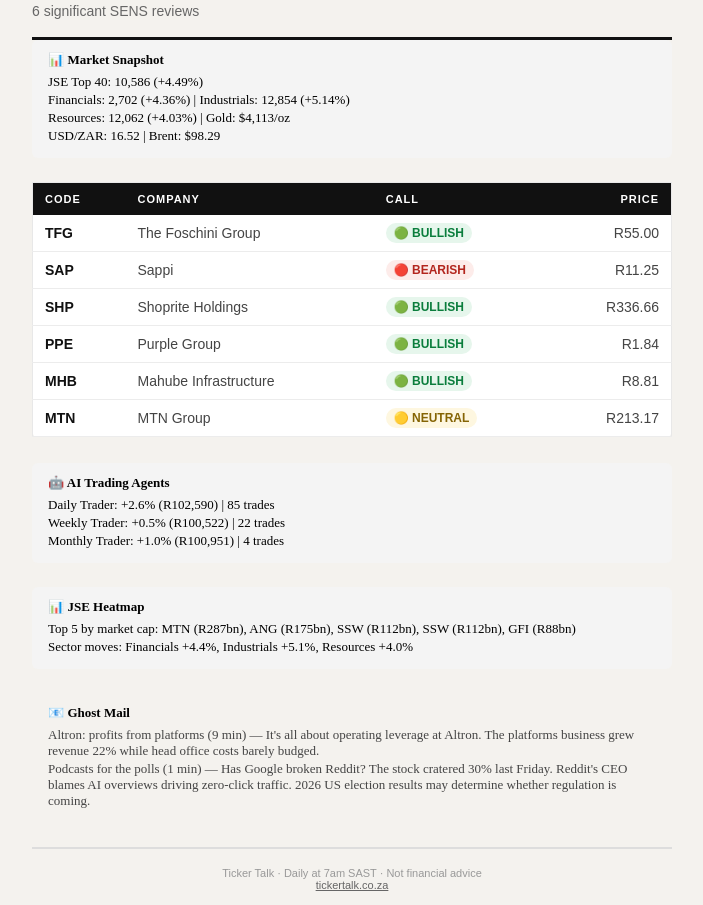
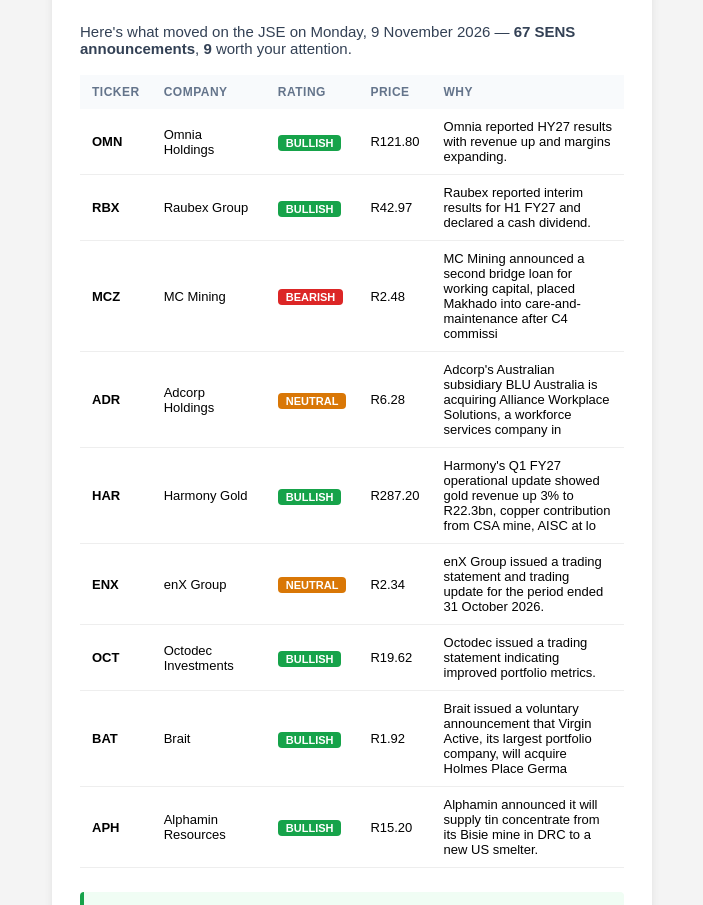
Before and after one commit to andrewwwatt/tickertalk, a plain HTML site: page preview.html in a window 1280 px wide. Shown: the part 120-1025 px from the top of the page, without its empty margins (288-991 px from the left). Drawn offline with Linux system fonts and the light colour scheme.

Commit message:
Update preview to match latest Ticker Talk email format

```diff
--- a/preview.html
+++ b/preview.html
@@ -1,99 +1,142 @@
 <!DOCTYPE html>
 <html>
-<head><meta charset="utf-8"><meta name="viewport" content="width=device-width,initial-scale=1"></head>
-<body style="margin:0;padding:0;background:#f4f2ee;">
-<div style="max-width:640px;margin:0 auto;padding:28px 18px 40px 18px;">
+<head><meta http-equiv="Content-Type" content="text/html; charset=utf-8"></head>
+<body style="margin:0;padding:0;background:#f4f4f4;font-family:Arial,Helvetica,sans-serif">
+<table width="100%" cellpadding="0" cellspacing="0">
+<tbody>
+<tr>
+<td align="center" style="padding:20px 10px">
+<table width="600" cellpadding="0" cellspacing="0" style="background:#fff;border-radius:8px;overflow:hidden;box-shadow:0 2px 8px rgba(0,0,0,.08)">
+<tbody>
 
-  <!-- HEADER strip — yesterday's clean uppercase date format -->
-  <div style="padding:0 0 18px 0;border-bottom:3px solid #111;">
-    <div style="font-family:Arial,sans-serif;font-size:12px;letter-spacing:2px;text-transform:uppercase;color:#888;">Ticker Talk · Tuesday, 10 Nov 2026</div>
-    <h1 style="margin:8px 0 6px 0;font-family:Georgia,serif;font-size:28px;line-height:1.2;color:#111;">Sanlam's R21bn squeeze, Omnia's 35% earnings jump, and Delta's melting ice cube</h1>
-    <div style="font-family:Arial,sans-serif;font-size:14px;color:#666;">6 significant SENS reviews</div>
-  </div>
+<!-- HEADER dark gradient -->
+<tr>
+<td style="background:linear-gradient(135deg,#1e293b,#334155);padding:24px 28px">
+<table width="100%">
+<tbody>
+<tr>
+<td>
+<h1 style="margin:0;color:#fff;font-size:22px;letter-spacing:-0.5px">📋 Ticker Talk</h1>
+<p style="margin:4px 0 0;color:#94a3b8;font-size:13px">Tuesday, 10 November 2026</p>
+</td>
+<td align="right" style="color:#fbbf24;font-size:13px">9 reviews</td>
+</tr>
+</tbody>
+</table>
+</td>
+</tr>
 
-  <!-- MARKET SNAPSHOT — today's grey-box style with key indices -->
-  <div style="background:#f4f4f4;padding:12px 16px;border-radius:6px;margin-bottom:24px;font-size:13px;">
-<p style="margin:0 0 6px 0;font-weight:bold;">📊 Market Snapshot</p>
-<p style="margin:2px 0;">JSE Top 40: 10,586 (+4.49%)</p>
-<p style="margin:2px 0;">Financials: 2,702 (+4.36%) | Industrials: 12,854 (+5.14%)</p>
-<p style="margin:2px 0;">Resources: 12,062 (+4.03%) | Gold: $4,113/oz</p>
-<p style="margin:2px 0;">USD/ZAR: 16.52 | Brent: $98.29</p>
+<!-- BODY -->
+<tr>
+<td style="padding:24px 28px">
+
+<!-- INTRO -->
+<p style="font-size:15px;color:#334155;margin:0 0 18px">Here's what moved on the JSE on Monday, 9 November 2026 — <strong>67 SENS announcements</strong>, <strong>9</strong> worth your attention.</p>
+
+<!-- STOCKS TABLE with Why column -->
+<table width="100%" cellpadding="0" cellspacing="0">
+<thead>
+<tr style="background:#f8fafc;border-bottom:2px solid #e2e8f0">
+<th style="padding:10px 12px;text-align:left;font-size:12px;text-transform:uppercase;color:#64748b;letter-spacing:0.5px">Ticker</th>
+<th style="padding:10px 12px;text-align:left;font-size:12px;text-transform:uppercase;color:#64748b;letter-spacing:0.5px">Company</th>
+<th style="padding:10px 12px;text-align:left;font-size:12px;text-transform:uppercase;color:#64748b;letter-spacing:0.5px">Rating</th>
+<th style="padding:10px 12px;text-align:left;font-size:12px;text-transform:uppercase;color:#64748b;letter-spacing:0.5px">Price</th>
+<th style="padding:10px 12px;text-align:left;font-size:12px;text-transform:uppercase;color:#64748b;letter-spacing:0.5px">Why</th>
+</tr>
+</thead>
+<tbody>
+<tr>
+<td style="padding:10px 12px;border-bottom:1px solid #eee;font-weight:bold;font-size:13px">OMN</td>
+<td style="padding:10px 12px;border-bottom:1px solid #eee;font-size:13px">Omnia Holdings</td>
+<td style="padding:10px 12px;border-bottom:1px solid #eee"><span style="background:#16a34a;color:#fff;font-size:11px;font-weight:bold;padding:2px 8px;border-radius:4px">BULLISH</span></td>
+<td style="padding:10px 12px;border-bottom:1px solid #eee;font-size:13px">R121.80</td>
+<td style="padding:10px 12px;border-bottom:1px solid #eee;font-size:13px;max-width:300px">Omnia reported HY27 results with revenue up and margins expanding.</td>
+</tr>
+<tr>
+<td style="padding:10px 12px;border-bottom:1px solid #eee;font-weight:bold;font-size:13px">RBX</td>
+<td style="padding:10px 12px;border-bottom:1px solid #eee;font-size:13px">Raubex Group</td>
+<td style="padding:10px 12px;border-bottom:1px solid #eee"><span style="background:#16a34a;color:#fff;font-size:11px;font-weight:bold;padding:2px 8px;border-radius:4px">BULLISH</span></td>
+<td style="padding:10px 12px;border-bottom:1px solid #eee;font-size:13px">R42.97</td>
+<td style="padding:10px 12px;border-bottom:1px solid #eee;font-size:13px;max-width:300px">Raubex reported interim results for H1 FY27 and declared a cash dividend.</td>
+</tr>
+<tr>
+<td style="padding:10px 12px;border-bottom:1px solid #eee;font-weight:bold;font-size:13px">MCZ</td>
+<td style="padding:10px 12px;border-bottom:1px solid #eee;font-size:13px">MC Mining</td>
+<td style="padding:10px 12px;border-bottom:1px solid #eee"><span style="background:#dc2626;color:#fff;font-size:11px;font-weight:bold;padding:2px 8px;border-radius:4px">BEARISH</span></td>
+<td style="padding:10px 12px;border-bottom:1px solid #eee;font-size:13px">R2.48</td>
+<td style="padding:10px 12px;border-bottom:1px solid #eee;font-size:13px;max-width:300px">MC Mining announced a second bridge loan for working capital, placed Makhado into care-and-maintenance after C4 commissi</td>
+</tr>
+<tr>
+<td style="padding:10px 12px;border-bottom:1px solid #eee;font-weight:bold;font-size:13px">ADR</td>
+<td style="padding:10px 12px;border-bottom:1px solid #eee;font-size:13px">Adcorp Holdings</td>
+<td style="padding:10px 12px;border-bottom:1px solid #eee"><span style="background:#d97706;color:#fff;font-size:11px;font-weight:bold;padding:2px 8px;border-radius:4px">NEUTRAL</span></td>
+<td style="padding:10px 12px;border-bottom:1px solid #eee;font-size:13px">R6.28</td>
+<td style="padding:10px 12px;border-bottom:1px solid #eee;font-size:13px;max-width:300px">Adcorp's Australian subsidiary BLU Australia is acquiring Alliance Workplace Solutions, a workforce services company in </td>
+</tr>
+<tr>
+<td style="padding:10px 12px;border-bottom:1px solid #eee;font-weight:bold;font-size:13px">HAR</td>
+<td style="padding:10px 12px;border-bottom:1px solid #eee;font-size:13px">Harmony Gold</td>
+<td style="padding:10px 12px;border-bottom:1px solid #eee"><span style="background:#16a34a;color:#fff;font-size:11px;font-weight:bold;padding:2px 8px;border-radius:4px">BULLISH</span></td>
+<td style="padding:10px 12px;border-bottom:1px solid #eee;font-size:13px">R287.20</td>
+<td style="padding:10px 12px;border-bottom:1px solid #eee;font-size:13px;max-width:300px">Harmony's Q1 FY27 operational update showed gold revenue up 3% to R22.3bn, copper contribution from CSA mine, AISC at lo</td>
+</tr>
+<tr>
+<td style="padding:10px 12px;border-bottom:1px solid #eee;font-weight:bold;font-size:13px">ENX</td>
+<td style="padding:10px 12px;border-bottom:1px solid #eee;font-size:13px">enX Group</td>
+<td style="padding:10px 12px;border-bottom:1px solid #eee"><span style="background:#d97706;color:#fff;font-size:11px;font-weight:bold;padding:2px 8px;border-radius:4px">NEUTRAL</span></td>
+<td style="padding:10px 12px;border-bottom:1px solid #eee;font-size:13px">R2.34</td>
+<td style="padding:10px 12px;border-bottom:1px solid #eee;font-size:13px;max-width:300px">enX Group issued a trading statement and trading update for the period ended 31 October 2026.</td>
+</tr>
+<tr>
+<td style="padding:10px 12px;border-bottom:1px solid #eee;font-weight:bold;font-size:13px">OCT</td>
+<td style="padding:10px 12px;border-bottom:1px solid #eee;font-size:13px">Octodec Investments</td>
+<td style="padding:10px 12px;border-bottom:1px solid #eee"><span style="background:#16a34a;color:#fff;font-size:11px;font-weight:bold;padding:2px 8px;border-radius:4px">BULLISH</span></td>
+<td style="padding:10px 12px;border-bottom:1px solid #eee;font-size:13px">R19.62</td>
+<td style="padding:10px 12px;border-bottom:1px solid #eee;font-size:13px;max-width:300px">Octodec issued a trading statement indicating improved portfolio metrics.</td>
+</tr>
+<tr>
+<td style="padding:10px 12px;border-bottom:1px solid #eee;font-weight:bold;font-size:13px">BAT</td>
+<td style="padding:10px 12px;border-bottom:1px solid #eee;font-size:13px">Brait</td>
+<td style="padding:10px 12px;border-bottom:1px solid #eee"><span style="background:#16a34a;color:#fff;font-size:11px;font-weight:bold;padding:2px 8px;border-radius:4px">BULLISH</span></td>
+<td style="padding:10px 12px;border-bottom:1px solid #eee;font-size:13px">R1.92</td>
+<td style="padding:10px 12px;border-bottom:1px solid #eee;font-size:13px;max-width:300px">Brait issued a voluntary announcement that Virgin Active, its largest portfolio company, will acquire Holmes Place Germa</td>
+</tr>
+<tr>
+<td style="padding:10px 12px;border-bottom:1px solid #eee;font-weight:bold;font-size:13px">APH</td>
+<td style="padding:10px 12px;border-bottom:1px solid #eee;font-size:13px">Alphamin Resources</td>
+<td style="padding:10px 12px;border-bottom:1px solid #eee"><span style="background:#16a34a;color:#fff;font-size:11px;font-weight:bold;padding:2px 8px;border-radius:4px">BULLISH</span></td>
+<td style="padding:10px 12px;border-bottom:1px solid #eee;font-size:13px">R15.20</td>
+<td style="padding:10px 12px;border-bottom:1px solid #eee;font-size:13px;max-width:300px">Alphamin announced it will supply tin concentrate from its Bisie mine in DRC to a new US smelter.</td>
+</tr>
+</tbody>
+</table>
+
+<!-- TRADING DESK -->
+<div style="margin:24px 0 0;padding:16px;background:#f0fdf4;border-left:4px solid #16a34a;border-radius:4px">
+<p style="margin:0 0 4px;font-size:13px;color:#166534"><strong>Trading Desk</strong></p>
+<p style="margin:0;font-size:13px;color:#166534">📈 Daily +3.6% · Weekly +1.2% · Monthly +1.8%<br>
+Top sectors: Retail 29% | Energy 25% | Property 15%</p>
 </div>
 
-  <!-- SUMMARY TABLE — yesterday's format with ticker codes, coloured calls, prices -->
-  <table role="presentation" cellspacing="0" cellpadding="0" width="100%" style="margin:18px 0 26px 0;border-collapse:collapse;background:#fff;border:1px solid #e8e8e8;border-radius:6px;">
-    <tr>
-      <th align="left" style="padding:10px 12px;background:#111;color:#fff;font-family:Arial,sans-serif;font-size:11px;letter-spacing:1px;text-transform:uppercase;">Code</th>
-      <th align="left" style="padding:10px 12px;background:#111;color:#fff;font-family:Arial,sans-serif;font-size:11px;letter-spacing:1px;text-transform:uppercase;">Company</th>
-      <th align="left" style="padding:10px 12px;background:#111;color:#fff;font-family:Arial,sans-serif;font-size:11px;letter-spacing:1px;text-transform:uppercase;">Call</th>
-      <th align="right" style="padding:10px 12px;background:#111;color:#fff;font-family:Arial,sans-serif;font-size:11px;letter-spacing:1px;text-transform:uppercase;">Price</th>
-    </tr>
-    <tr>
-  <td style="padding:10px 12px;border-bottom:1px solid #ececec;font-family:Arial,sans-serif;font-size:14px;color:#111;white-space:nowrap;"><strong>TFG</strong></td>
-  <td style="padding:10px 12px;border-bottom:1px solid #ececec;font-family:Arial,sans-serif;font-size:14px;color:#444;">The Foschini Group</td>
-  <td style="padding:10px 12px;border-bottom:1px solid #ececec;font-family:Arial,sans-serif;font-size:12px;white-space:nowrap;"><span style="background:#e6f6ec;color:#0a7d3c;padding:3px 8px;border-radius:10px;font-weight:bold;">🟢 BULLISH</span></td>
-  <td style="padding:10px 12px;border-bottom:1px solid #ececec;font-family:Arial,sans-serif;font-size:14px;color:#444;text-align:right;white-space:nowrap;">R55.00</td>
-</tr>
-<tr>
-  <td style="padding:10px 12px;border-bottom:1px solid #ececec;font-family:Arial,sans-serif;font-size:14px;color:#111;white-space:nowrap;"><strong>SAP</strong></td>
-  <td style="padding:10px 12px;border-bottom:1px solid #ececec;font-family:Arial,sans-serif;font-size:14px;color:#444;">Sappi</td>
-  <td style="padding:10px 12px;border-bottom:1px solid #ececec;font-family:Arial,sans-serif;font-size:12px;white-space:nowrap;"><span style="background:#fdecea;color:#b3261e;padding:3px 8px;border-radius:10px;font-weight:bold;">🔴 BEARISH</span></td>
-  <td style="padding:10px 12px;border-bottom:1px solid #ececec;font-family:Arial,sans-serif;font-size:14px;color:#444;text-align:right;white-space:nowrap;">R11.25</td>
-</tr>
-<tr>
-  <td style="padding:10px 12px;border-bottom:1px solid #ececec;font-family:Arial,sans-serif;font-size:14px;color:#111;white-space:nowrap;"><strong>SHP</strong></td>
-  <td style="padding:10px 12px;border-bottom:1px solid #ececec;font-family:Arial,sans-serif;font-size:14px;color:#444;">Shoprite Holdings</td>
-  <td style="padding:10px 12px;border-bottom:1px solid #ececec;font-family:Arial,sans-serif;font-size:12px;white-space:nowrap;"><span style="background:#e6f6ec;color:#0a7d3c;padding:3px 8px;border-radius:10px;font-weight:bold;">🟢 BULLISH</span></td>
-  <td style="padding:10px 12px;border-bottom:1px solid #ececec;font-family:Arial,sans-serif;font-size:14px;color:#444;text-align:right;white-space:nowrap;">R336.66</td>
-</tr>
-<tr>
-  <td style="padding:10px 12px;border-bottom:1px solid #ececec;font-family:Arial,sans-serif;font-size:14px;color:#111;white-space:nowrap;"><strong>PPE</strong></td>
-  <td style="padding:10px 12px;border-bottom:1px solid #ececec;font-family:Arial,sans-serif;font-size:14px;color:#444;">Purple Group</td>
-  <td style="padding:10px 12px;border-bottom:1px solid #ececec;font-family:Arial,sans-serif;font-size:12px;white-space:nowrap;"><span style="background:#e6f6ec;color:#0a7d3c;padding:3px 8px;border-radius:10px;font-weight:bold;">🟢 BULLISH</span></td>
-  <td style="padding:10px 12px;border-bottom:1px solid #ececec;font-family:Arial,sans-serif;font-size:14px;color:#444;text-align:right;white-space:nowrap;">R1.84</td>
-</tr>
-<tr>
-  <td style="padding:10px 12px;border-bottom:1px solid #ececec;font-family:Arial,sans-serif;font-size:14px;color:#111;white-space:nowrap;"><strong>MHB</strong></td>
-  <td style="padding:10px 12px;border-bottom:1px solid #ececec;font-family:Arial,sans-serif;font-size:14px;color:#444;">Mahube Infrastructure</td>
-  <td style="padding:10px 12px;border-bottom:1px solid #ececec;font-family:Arial,sans-serif;font-size:12px;white-space:nowrap;"><span style="background:#e6f6ec;color:#0a7d3c;padding:3px 8px;border-radius:10px;font-weight:bold;">🟢 BULLISH</span></td>
-  <td style="padding:10px 12px;border-bottom:1px solid #ececec;font-family:Arial,sans-serif;font-size:14px;color:#444;text-align:right;white-space:nowrap;">R8.81</td>
-</tr>
-<tr>
-  <td style="padding:10px 12px;border-bottom:1px solid #ececec;font-family:Arial,sans-serif;font-size:14px;color:#111;white-space:nowrap;"><strong>MTN</strong></td>
-  <td style="padding:10px 12px;border-bottom:1px solid #ececec;font-family:Arial,sans-serif;font-size:14px;color:#444;">MTN Group</td>
-  <td style="padding:10px 12px;border-bottom:1px solid #ececec;font-family:Arial,sans-serif;font-size:12px;white-space:nowrap;"><span style="background:#fef7e0;color:#856404;padding:3px 8px;border-radius:10px;font-weight:bold;">🟡 NEUTRAL</span></td>
-  <td style="padding:10px 12px;border-bottom:1px solid #ececec;font-family:Arial,sans-serif;font-size:14px;color:#444;text-align:right;white-space:nowrap;">R213.17</td>
-</tr>
-  </table>
-
-  <!-- TRADING AGENTS -->
-  <div style="background:#f4f4f4;padding:12px 16px;border-radius:6px;margin-bottom:24px;font-size:13px;">
-<p style="margin:0 0 6px 0;font-weight:bold;">🤖 AI Trading Agents</p>
-<p style="margin:2px 0;">Daily Trader: +2.6% (R102,590) | 85 trades</p>
-<p style="margin:2px 0;">Weekly Trader: +0.5% (R100,522) | 22 trades</p>
-<p style="margin:2px 0;">Monthly Trader: +1.0% (R100,951) | 4 trades</p>
+<!-- GHOST MAIL -->
+<div style="margin:18px 0 0;padding:16px;background:#fefce8;border-left:4px solid #eab308;border-radius:4px">
+<p style="margin:0 0 4px;font-size:13px;color:#854d0e"><strong>Ghost Mail</strong></p>
+<p style="margin:0;font-size:13px;color:#854d0e"><a href="https://ghostmailsa.beehiiv.com/p/tfg-needs-decisive-action" style="color:#854d0e;font-weight:bold">TFG needs decisive action — Offshore remains a headache</a></p>
 </div>
 
-  <!-- HEATMAP — yesterday's compact style -->
-  <div style="background:#f4f4f4;padding:12px 16px;border-radius:6px;margin-bottom:24px;font-size:13px;">
-<p style="margin:0 0 6px 0;font-weight:bold;">📊 JSE Heatmap</p>
-<p style="margin:2px 0;">Top 5 by market cap: MTN (R287bn), ANG (R175bn), SSW (R112bn), SSW (R112bn), GFI (R88bn)</p>
-<p style="margin:2px 0;">Sector moves: Financials +4.4%, Industrials +5.1%, Resources +4.0%</p>
+<!-- FOOTER -->
+<div style="margin:24px 0 0;padding:16px 0;border-top:1px solid #e2e8f0;font-size:12px;color:#94a3b8;text-align:center">
+<p style="margin:0">Full archive at <a href="https://tickertalk.co.za" style="color:#3b82f6">tickertalk.co.za</a></p>
 </div>
 
-  <!-- GHOST MAIL COMMENTARY — yesterday's compact style -->
-  <div style="padding:12px 16px;margin-bottom:24px;font-size:13px;">
-<p style="margin:0 0 6px 0;font-weight:bold;">📧 Ghost Mail</p>
-<p style="margin:2px 0;color:#444;">Altron: profits from platforms (9 min) — It's all about operating leverage at Altron. The platforms business grew revenue 22% while head office costs barely budged.</p>
-<p style="margin:2px 0;color:#444;">Podcasts for the polls (1 min) — Has Google broken Reddit? The stock cratered 30% last Friday. Reddit's CEO blames AI overviews driving zero-click traffic. 2026 US election results may determine whether regulation is coming.</p>
-</div>
+</td>
+</tr>
 
-  <!-- FOOTER -->
-  <div style="padding:18px 0 0 0;border-top:2px solid #ddd;font-family:Arial,sans-serif;font-size:11px;color:#999;text-align:center;">
-    Ticker Talk · Daily at 7am SAST · Not financial advice<br>
-    <a href="https://tickertalk.co.za" style="color:#666;">tickertalk.co.za</a>
-  </div>
-
-</div>
+</tbody>
+</table>
+</td>
+</tr>
+</tbody>
+</table>
 </body>
 </html>
```
